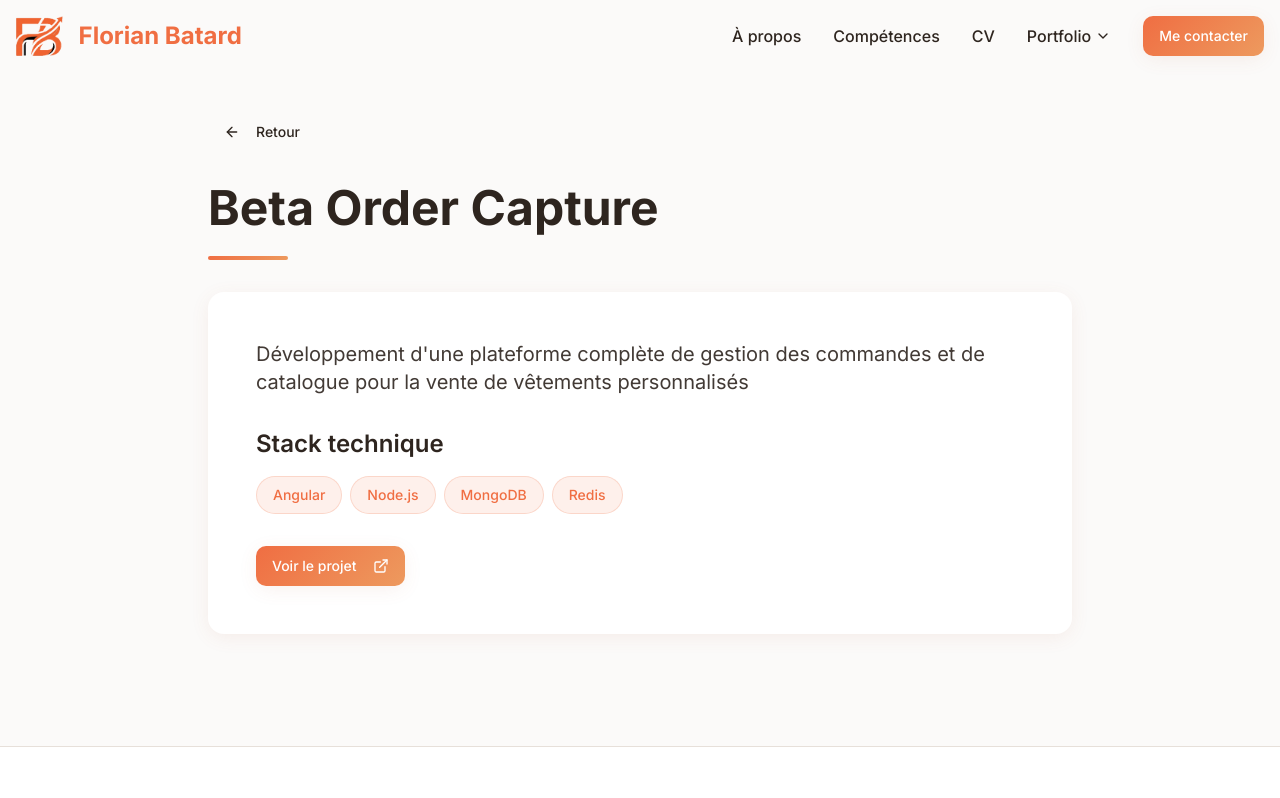
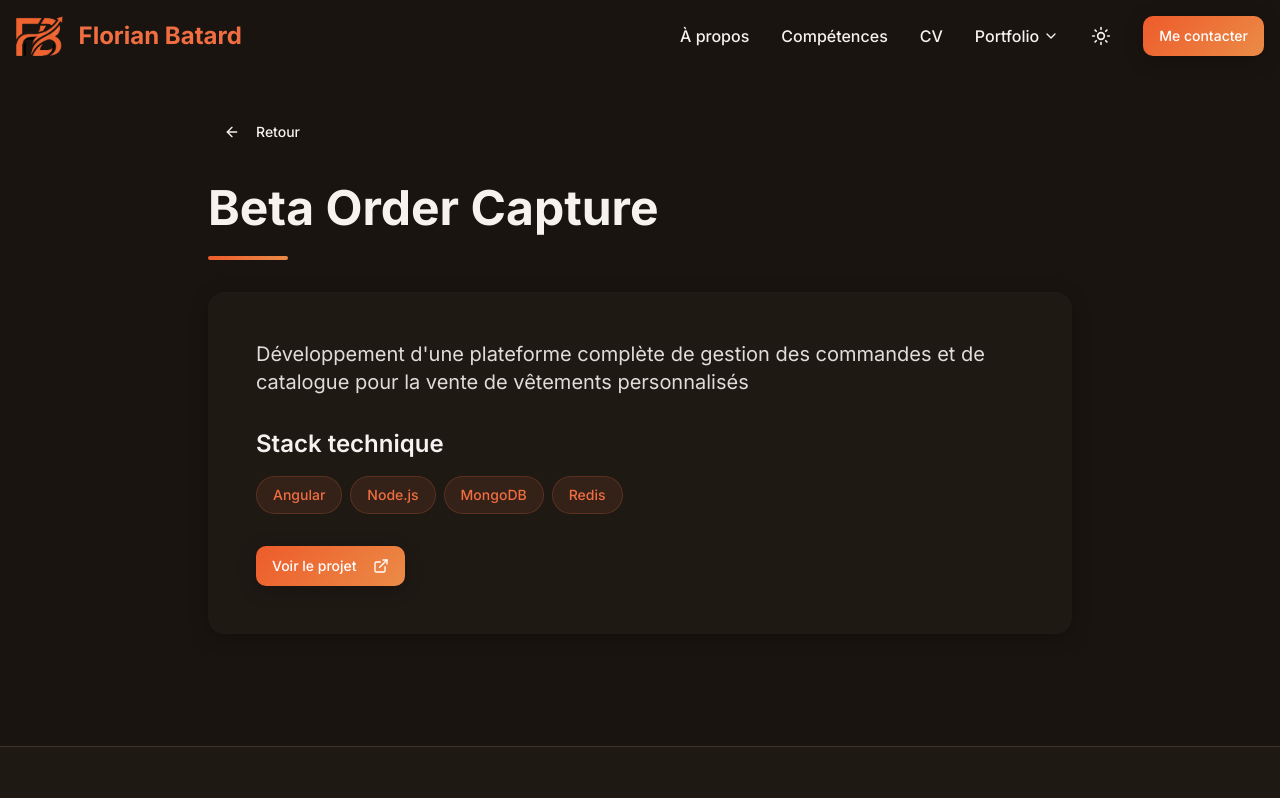
Before and after one commit to flobatard/site-perso-freelance, a React (Vite) app: page /projet/1 in a window 1280 px wide. Shown: the top 798 px of the page. Built offline with nearby package versions, Linux system fonts and the light colour scheme; the HTML template or start-up script is replaced by a standard one.

Commit message:
Add dark theme

```diff
--- a/src/App.tsx
+++ b/src/App.tsx
@@ -7,10 +7,12 @@ import Index from "./pages/Index";
 import ProjectDetail from "./pages/ProjectDetail";
 import CurriculumVitae from "./pages/CurriculumVitae";
 import NotFound from "./pages/NotFound";
+import { ThemeProvider } from "./hooks/use-theme";
 
 const queryClient = new QueryClient();
 
 const App = () => (
+  <ThemeProvider>
   <QueryClientProvider client={queryClient}>
     <TooltipProvider>
       <Toaster />
@@ -26,6 +28,7 @@ const App = () => (
       </BrowserRouter>
     </TooltipProvider>
   </QueryClientProvider>
+  </ThemeProvider>
 );
 
 export default App;
--- a/src/components/Navigation.tsx
+++ b/src/components/Navigation.tsx
@@ -1,6 +1,7 @@
 import { useState, useEffect } from "react";
-import { Menu, X, ChevronDown } from "lucide-react";
+import { Menu, X, ChevronDown, Sun, Moon } from "lucide-react";
 import { Button } from "@/components/ui/button";
+import { useTheme } from "@/hooks/use-theme";
 import { Link, useNavigate } from "react-router-dom";
 import {
   DropdownMenu,
@@ -14,6 +15,7 @@ const Navigation = () => {
   const [isScrolled, setIsScrolled] = useState(false);
   const [isMobileMenuOpen, setIsMobileMenuOpen] = useState(false);
   const navigate = useNavigate();
+  const { theme, toggleTheme } = useTheme();
 
   useEffect(() => {
     const handleScroll = () => {
@@ -84,6 +86,14 @@ const Navigation = () => {
               </DropdownMenuContent>
             </DropdownMenu>
 
+            <button
+              onClick={toggleTheme}
+              aria-label="Toggle theme"
+              className="text-foreground hover:text-primary transition-colors duration-300"
+            >
+              {theme === "dark" ? <Sun size={20} /> : <Moon size={20} />}
+            </button>
+
             <a href="/#contact">
               <Button className="bg-gradient-warm shadow-soft hover:shadow-hover transition-all duration-300">
                 Me contacter
@@ -91,14 +101,23 @@ const Navigation = () => {
             </a>
           </div>
 
-          {/* Mobile Menu Button */}
+          {/* Mobile right buttons */}
+          <div className="md:hidden flex items-center gap-3">
             <button
-            className="md:hidden text-foreground"
+              onClick={toggleTheme}
+              aria-label="Toggle theme"
+              className="text-foreground hover:text-primary transition-colors duration-300"
+            >
+              {theme === "dark" ? <Sun size={20} /> : <Moon size={20} />}
+            </button>
+            <button
+              className="text-foreground"
               onClick={() => setIsMobileMenuOpen(!isMobileMenuOpen)}
               aria-label="Toggle menu"
             >
               {isMobileMenuOpen ? <X size={24} /> : <Menu size={24} />}
             </button>
+          </div>
         </div>
 
         {/* Mobile Navigation */}
--- /dev/null
+++ b/src/hooks/use-theme.tsx
@@ -0,0 +1,42 @@
+import { createContext, useContext, useEffect, useState } from "react";
+
+type Theme = "light" | "dark";
+
+interface ThemeContextType {
+  theme: Theme;
+  toggleTheme: () => void;
+}
+
+const ThemeContext = createContext<ThemeContextType | undefined>(undefined);
+
+export const ThemeProvider = ({ children }: { children: React.ReactNode }) => {
+  const [theme, setTheme] = useState<Theme>(() => {
+    const stored = localStorage.getItem("theme");
+    if (stored === "light" || stored === "dark") return stored;
+    return "dark";
+  });
+
+  useEffect(() => {
+    const root = document.documentElement;
+    if (theme === "dark") {
+      root.classList.add("dark");
+    } else {
+      root.classList.remove("dark");
+    }
+    localStorage.setItem("theme", theme);
+  }, [theme]);
+
+  const toggleTheme = () => setTheme((t) => (t === "dark" ? "light" : "dark"));
+
+  return (
+    <ThemeContext.Provider value={{ theme, toggleTheme }}>
+      {children}
+    </ThemeContext.Provider>
+  );
+};
+
+export const useTheme = () => {
+  const ctx = useContext(ThemeContext);
+  if (!ctx) throw new Error("useTheme must be used within ThemeProvider");
+  return ctx;
+};
```
Lines whose indentation alone changed are shown as unchanged.
